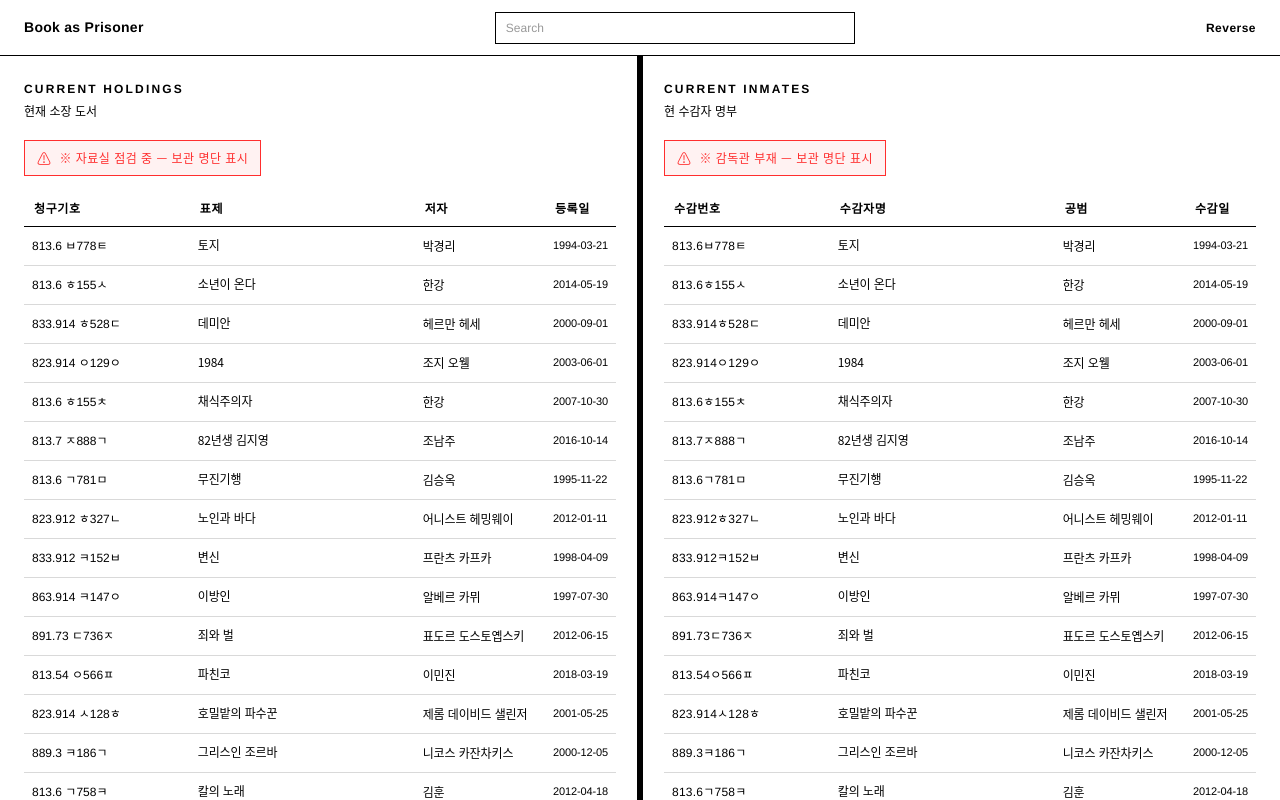
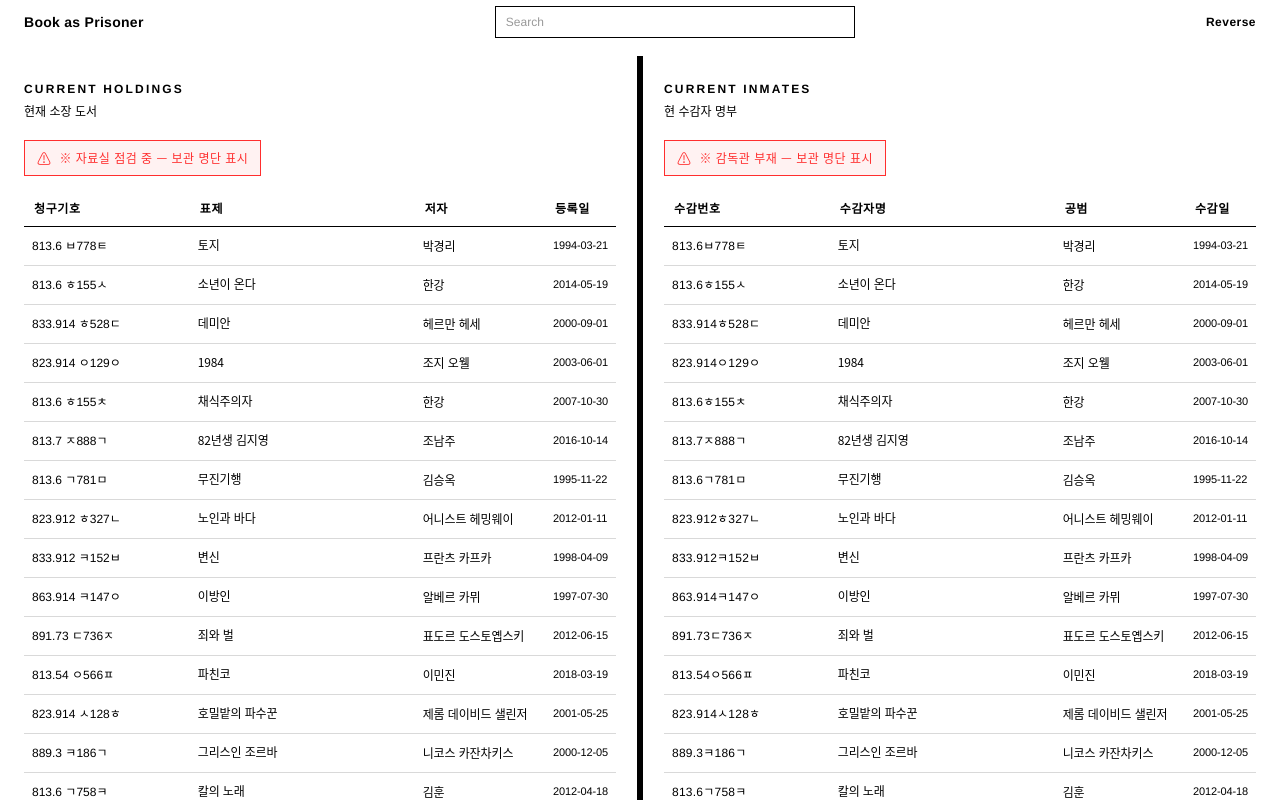
Before and after one commit to goshitomi/book-prisoner, a Next.js app: page / in a window 1280 px wide. Built offline with nearby package versions, Linux system fonts and the light colour scheme; no server answers; a web font is replaced by a local one.

Commit message:
미니멀 디자인 업데이트
불필요한 선 요소들 제거

```diff
--- a/src/components/Header/Header.module.css
+++ b/src/components/Header/Header.module.css
@@ -9,10 +9,9 @@
   gap: 16px;
   padding: 0 24px;
   z-index: 80;
-  height: 56px;
+  height: 44px;
   background: #ffffff;
   color: #000000;
-  border-bottom: 1px solid #000000;
 }
 
 .brand {
@@ -37,11 +36,9 @@
 }
 
 .reverseBtn:hover {
-  text-decoration: underline;
-  text-underline-offset: 4px;
+  opacity: 0.6;
 }
 
 .reverseBtn[aria-pressed="true"] {
-  text-decoration: underline;
-  text-underline-offset: 4px;
+  opacity: 0.6;
 }
--- a/src/components/Pagination/Pagination.module.css
+++ b/src/components/Pagination/Pagination.module.css
@@ -7,7 +7,6 @@
   gap: 8px;
   padding: 6px 14px;
   background: #ffffff;
-  border: 1px solid #000000;
   color: #000000;
   font-family: var(--font-en);
   font-variant-numeric: tabular-nums;
```
